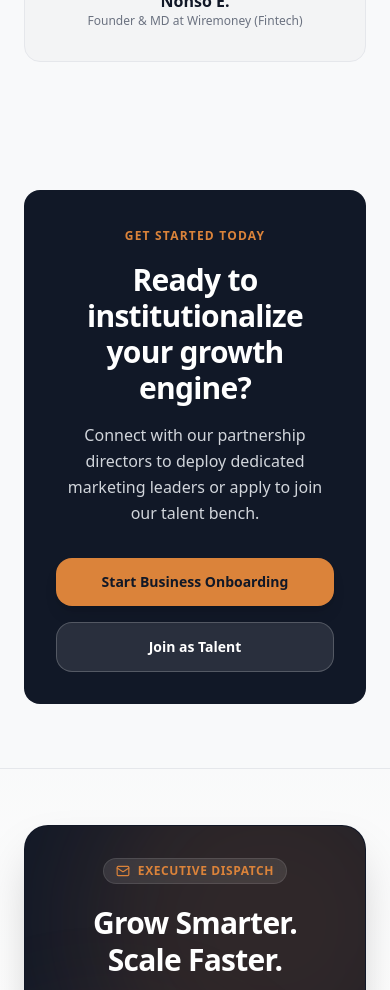
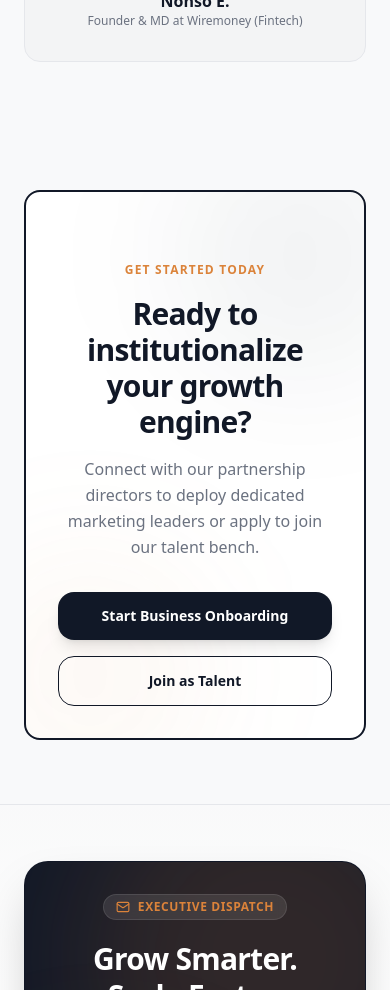
Before and after one commit to Lahchie1/xc-global-platform, a Next.js app: page / in a window 390 px wide. Shown: the part 8260-9250 px from the top of the page. Built offline with nearby package versions, Linux system fonts and the light colour scheme.

Commit message:
feat: restyle Get Started Today CTA box and fix mobile blog badge layout

```diff
--- a/app/blog/[slug]/page.tsx
+++ b/app/blog/[slug]/page.tsx
@@ -96,7 +96,7 @@ export default async function BlogPostPage({ params }: PageProps) {
 
           {/* Article Header */}
           <header className="space-y-6 pb-8 border-b border-border">
-            <div className="flex flex-col sm:flex-row sm:items-center gap-2 sm:gap-3 text-xs text-text-muted">
+            <div className="flex flex-col gap-1.5 text-xs text-text-muted">
               <div>
                 <span className="inline-block px-2.5 py-0.5 rounded-full bg-badge-gold-bg text-badge-gold-text font-bold text-xs">
                   Growth Engineering
--- a/app/blog/page.tsx
+++ b/app/blog/page.tsx
@@ -98,7 +98,7 @@ export default async function BlogPage() {
             >
               <div className="grid grid-cols-1 lg:grid-cols-12 gap-8 items-center">
                 <div className="lg:col-span-8 space-y-4">
-                  <div className="flex flex-col sm:flex-row sm:items-center gap-2 sm:gap-3 text-xs text-text-muted">
+                  <div className="flex flex-col gap-1.5 text-xs text-text-muted">
                     <div>
                       <span className="inline-block px-2.5 py-0.5 rounded-full bg-badge-gold-bg text-badge-gold-text font-bold text-xs">
                         Featured Analysis
--- a/app/page.tsx
+++ b/app/page.tsx
@@ -625,15 +625,20 @@ export default function HomePage() {
 
         {/* Final Conversion Call to Action */}
         <ScrollReveal className="max-w-7xl mx-auto px-6 lg:px-12 py-16 lg:py-24 w-full" delay={60}>
-          <div className="bg-primary text-white rounded-2xl p-8 sm:p-16 text-center space-y-8 relative overflow-hidden">
+          <div className="bg-white border-2 border-primary rounded-2xl p-8 sm:p-16 text-center space-y-8 relative overflow-hidden">
+            {/* Subtle ambient blobs */}
+            <div className="absolute inset-0 pointer-events-none">
+              <div className="absolute -top-16 -right-16 w-64 h-64 rounded-full bg-primary/5 blur-3xl" />
+              <div className="absolute -bottom-16 -left-16 w-64 h-64 rounded-full bg-secondary/5 blur-3xl" />
+            </div>
             <div className="max-w-2xl mx-auto space-y-4 relative z-10">
               <span className="text-xs font-bold uppercase tracking-widest text-secondary">
                 GET STARTED TODAY
               </span>
-              <h2 className="text-3xl sm:text-5xl font-bold tracking-tight text-white">
+              <h2 className="text-3xl sm:text-5xl font-bold tracking-tight text-text-primary">
                 Ready to institutionalize your growth engine?
               </h2>
-              <p className="text-base text-gray-300 leading-relaxed">
+              <p className="text-base text-text-secondary leading-relaxed">
                 Connect with our partnership directors to deploy dedicated marketing leaders or apply to join our talent bench.
               </p>
             </div>
@@ -641,13 +646,13 @@ export default function HomePage() {
             <div className="flex flex-col sm:flex-row items-center justify-center gap-4 relative z-10">
               <Link
                 href="/onboarding"
-                className="w-full sm:w-auto px-8 py-3.5 rounded-lg bg-secondary text-primary font-bold text-sm hover:bg-secondary-hover transition-colors shadow-lg"
+                className="w-full sm:w-auto px-8 py-3.5 rounded-lg bg-primary text-white font-bold text-sm hover:bg-primary/90 transition-colors shadow-lg"
               >
                 Start Business Onboarding
               </Link>
               <Link
                 href="/register?role=talent"
-                className="w-full sm:w-auto px-8 py-3.5 rounded-lg bg-surface-white/10 text-white border border-white/20 font-semibold text-sm hover:bg-surface-white/20 transition-colors"
+                className="w-full sm:w-auto px-8 py-3.5 rounded-lg bg-transparent text-text-primary border border-primary font-semibold text-sm hover:bg-primary/5 transition-colors"
               >
                 Join as Talent
               </Link>
```
